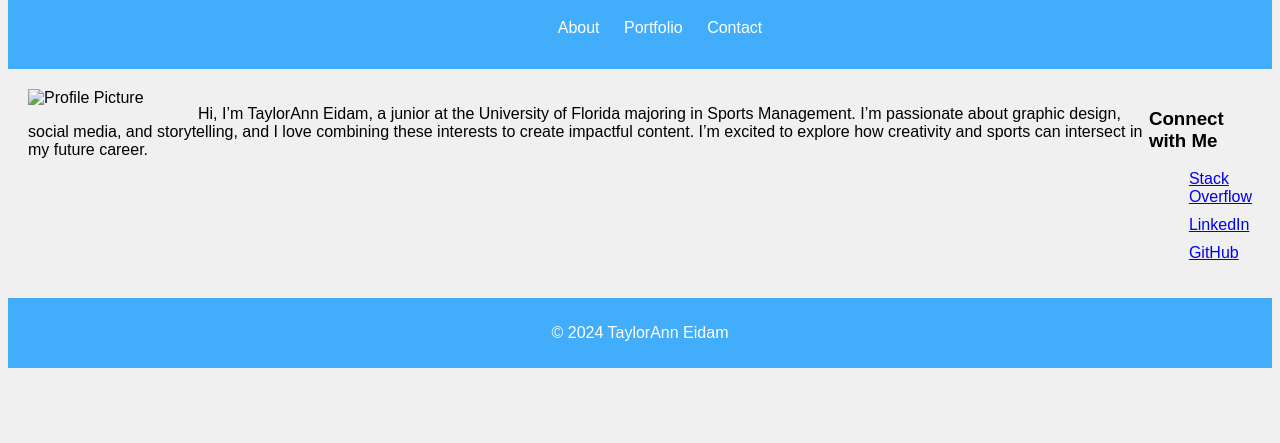
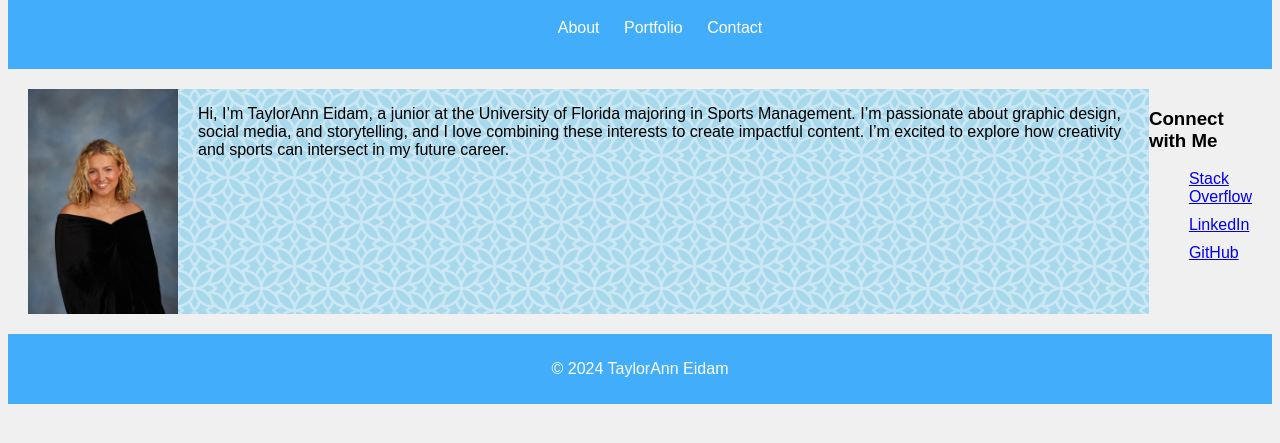
Before and after one commit to taylorann-e/m5-hw5-eidam-taylorann, a plain HTML site: page index.html in a window 1280 px wide. Shown: the part 85-528 px from the top of the page. Drawn offline with Linux system fonts and the light colour scheme.

Commit message:
image please load

```diff
--- a/index.html
+++ b/index.html
@@ -19,7 +19,7 @@
     </header>
     <main>
         <section class="about">
-            <img src="Desktop/MMC5277/m5-hw5-eidam-taylorann/composite2024.jpg" alt="Profile Picture">
+            <img src="composite2024.jpg" alt="Profile Picture">
             <p>
                 Hi, I’m TaylorAnn Eidam, a junior at the University of Florida majoring in Sports Management. I’m passionate about graphic design, social media, and storytelling, and I love combining these interests to create impactful content. I’m excited to explore how creativity and sports can intersect in my future career.
             </p>
--- a/styles.css
+++ b/styles.css
@@ -38,7 +38,7 @@ main {
 }
 
 .about {
-    background: url('Desktop/MMC5277/m5-hw5-eidam-taylorann/bush.png') repeat;
+    background: url('bush.png') repeat;
 }
 
 
```
